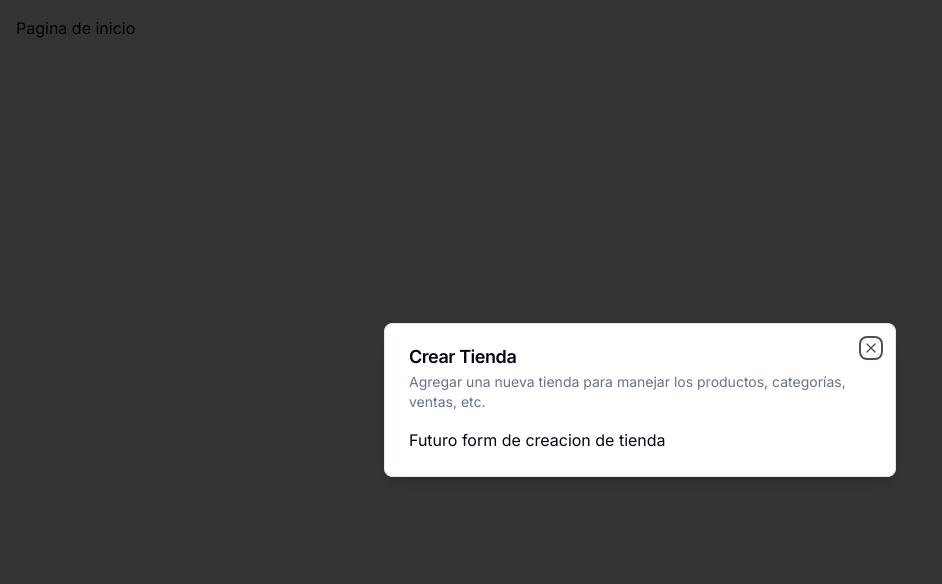
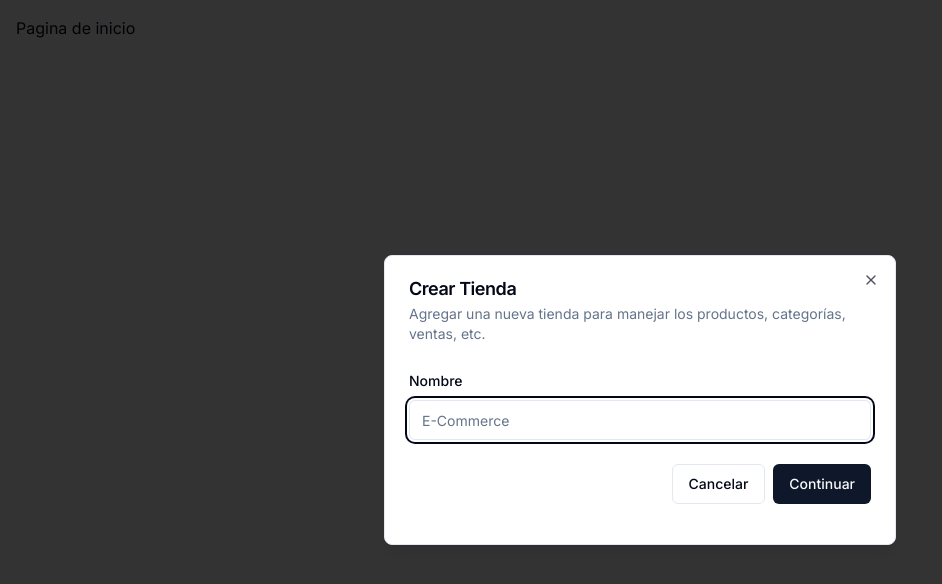
Before and after one commit to freddwithy/istore-ecommerce-dashboard, a Next.js app: page / in a window 1280 px wide. Shown: the top 584 px of the page, without its empty margins (0-942 px from the left). Built offline with nearby package versions, Linux system fonts and the light colour scheme.

Commit message:
creando-form-y-agregando-prisma

```diff
--- a/components/modals/store-modal.tsx
+++ b/components/modals/store-modal.tsx
@@ -1,10 +1,35 @@
 'use client'
+
+import * as z from 'zod'
+import { useForm } from 'react-hook-form'
+import { zodResolver } from '@hookform/resolvers/zod'
 
 import { useStoreModal } from "@/hooks/use-store-modal"
 import { Modal } from "@/components/ui/modal"
+import { Form, FormControl, FormField, FormItem, FormLabel, FormMessage } from '@/components/ui/form'
+import { Input } from '@/components/ui/input'
+import { Button } from '@/components/ui/button'
+
+
+
+const formSchema = z.object({
+    name: z.string().min(1)
+})
 
 export const StoreModal = () => {
     const storeModal = useStoreModal();
+
+    const form = useForm<z.infer<typeof formSchema>>({
+        resolver: zodResolver(formSchema),
+        defaultValues: {
+            name:'',
+        }
+    })
+
+    const onSubmit = async (values: z.infer<typeof formSchema>) => {
+        console.log(values)
+    }
+
     return (
         <Modal
             title="Crear Tienda"
@@ -12,7 +37,39 @@
             isOpen={storeModal.isOpen}
             onClose={storeModal.onClose}
             >
-            Futuro form de creacion de tienda
+            <div>
+                <div className='space-y-4 py-2 pb-4'>
+                    <Form {...form}>
+                        <form onSubmit={form.handleSubmit(onSubmit)}>
+                            <FormField
+                                control={form.control}
+                                name='name'
+                                render={({ field }) => (
+                                    <FormItem>
+                                        <FormLabel>
+                                            Nombre
+                                        </FormLabel>
+                                        <FormControl>
+                                            <Input placeholder='E-Commerce' {...field} />
+                                        </FormControl>
+                                        <FormMessage />
+                                    </FormItem>
+                                )}
+                            />
+                            <div className='pt-6 space-x-2 flex items-center justify-end w-full'>
+                                    <Button
+                                        variant='outline'
+                                        onClick={storeModal.onClose}>
+                                            Cancelar
+                                    </Button>
+                                    <Button type='submit'>
+                                        Continuar
+                                    </Button>
+                            </div>
+                        </form>
+                    </Form>
+                </div>
+            </div>
         </Modal>
     )
 }
--- /dev/null
+++ b/components/ui/form.tsx
@@ -0,0 +1,176 @@
+import * as React from "react"
+import * as LabelPrimitive from "@radix-ui/react-label"
+import { Slot } from "@radix-ui/react-slot"
+import {
+  Controller,
+  ControllerProps,
+  FieldPath,
+  FieldValues,
+  FormProvider,
+  useFormContext,
+} from "react-hook-form"
+
+import { cn } from "@/lib/utils"
+import { Label } from "@/components/ui/label"
+
+const Form = FormProvider
+
+type FormFieldContextValue<
+  TFieldValues extends FieldValues = FieldValues,
+  TName extends FieldPath<TFieldValues> = FieldPath<TFieldValues>
+> = {
+  name: TName
+}
+
+const FormFieldContext = React.createContext<FormFieldContextValue>(
+  {} as FormFieldContextValue
+)
+
+const FormField = <
+  TFieldValues extends FieldValues = FieldValues,
+  TName extends FieldPath<TFieldValues> = FieldPath<TFieldValues>
+>({
+  ...props
+}: ControllerProps<TFieldValues, TName>) => {
+  return (
+    <FormFieldContext.Provider value={{ name: props.name }}>
+      <Controller {...props} />
+    </FormFieldContext.Provider>
+  )
+}
+
+const useFormField = () => {
+  const fieldContext = React.useContext(FormFieldContext)
+  const itemContext = React.useContext(FormItemContext)
+  const { getFieldState, formState } = useFormContext()
+
+  const fieldState = getFieldState(fieldContext.name, formState)
+
+  if (!fieldContext) {
+    throw new Error("useFormField should be used within <FormField>")
+  }
+
+  const { id } = itemContext
+
+  return {
+    id,
+    name: fieldContext.name,
+    formItemId: `${id}-form-item`,
+    formDescriptionId: `${id}-form-item-description`,
+    formMessageId: `${id}-form-item-message`,
+    ...fieldState,
+  }
+}
+
+type FormItemContextValue = {
+  id: string
+}
+
+const FormItemContext = React.createContext<FormItemContextValue>(
+  {} as FormItemContextValue
+)
+
+const FormItem = React.forwardRef<
+  HTMLDivElement,
+  React.HTMLAttributes<HTMLDivElement>
+>(({ className, ...props }, ref) => {
+  const id = React.useId()
+
+  return (
+    <FormItemContext.Provider value={{ id }}>
+      <div ref={ref} className={cn("space-y-2", className)} {...props} />
+    </FormItemContext.Provider>
+  )
+})
+FormItem.displayName = "FormItem"
+
+const FormLabel = React.forwardRef<
+  React.ElementRef<typeof LabelPrimitive.Root>,
+  React.ComponentPropsWithoutRef<typeof LabelPrimitive.Root>
+>(({ className, ...props }, ref) => {
+  const { error, formItemId } = useFormField()
+
+  return (
+    <Label
+      ref={ref}
+      className={cn(error && "text-destructive", className)}
+      htmlFor={formItemId}
+      {...props}
+    />
+  )
+})
+FormLabel.displayName = "FormLabel"
+
+const FormControl = React.forwardRef<
+  React.ElementRef<typeof Slot>,
+  React.ComponentPropsWithoutRef<typeof Slot>
+>(({ ...props }, ref) => {
+  const { error, formItemId, formDescriptionId, formMessageId } = useFormField()
+
+  return (
+    <Slot
+      ref={ref}
+      id={formItemId}
+      aria-describedby={
+        !error
+          ? `${formDescriptionId}`
+          : `${formDescriptionId} ${formMessageId}`
+      }
+      aria-invalid={!!error}
+      {...props}
+    />
+  )
+})
+FormControl.displayName = "FormControl"
+
+const FormDescription = React.forwardRef<
+  HTMLParagraphElement,
+  React.HTMLAttributes<HTMLParagraphElement>
+>(({ className, ...props }, ref) => {
+  const { formDescriptionId } = useFormField()
+
+  return (
+    <p
+      ref={ref}
+      id={formDescriptionId}
+      className={cn("text-sm text-muted-foreground", className)}
+      {...props}
+    />
+  )
+})
+FormDescription.displayName = "FormDescription"
+
+const FormMessage = React.forwardRef<
+  HTMLParagraphElement,
+  React.HTMLAttributes<HTMLParagraphElement>
+>(({ className, children, ...props }, ref) => {
+  const { error, formMessageId } = useFormField()
+  const body = error ? String(error?.message) : children
+
+  if (!body) {
+    return null
+  }
+
+  return (
+    <p
+      ref={ref}
+      id={formMessageId}
+      className={cn("text-sm font-medium text-destructive", className)}
+      {...props}
+    >
+      {body}
+    </p>
+  )
+})
+FormMessage.displayName = "FormMessage"
+
+export {
+  useFormField,
+  Form,
+  FormItem,
+  FormLabel,
+  FormControl,
+  FormDescription,
+  FormMessage,
+  FormField,
+}
--- /dev/null
+++ b/components/ui/input.tsx
@@ -0,0 +1,25 @@
+import * as React from "react"
+
+import { cn } from "@/lib/utils"
+
+export interface InputProps
+  extends React.InputHTMLAttributes<HTMLInputElement> {}
+
+const Input = React.forwardRef<HTMLInputElement, InputProps>(
+  ({ className, type, ...props }, ref) => {
+    return (
+      <input
+        type={type}
+        className={cn(
+          "flex h-10 w-full rounded-md border border-input bg-background px-3 py-2 text-sm ring-offset-background file:border-0 file:bg-transparent file:text-sm file:font-medium placeholder:text-muted-foreground focus-visible:outline-none focus-visible:ring-2 focus-visible:ring-ring focus-visible:ring-offset-2 disabled:cursor-not-allowed disabled:opacity-50",
+          className
+        )}
+        ref={ref}
+        {...props}
+      />
+    )
+  }
+)
+Input.displayName = "Input"
+
+export { Input }
--- /dev/null
+++ b/components/ui/label.tsx
@@ -0,0 +1,26 @@
+"use client"
+
+import * as React from "react"
+import * as LabelPrimitive from "@radix-ui/react-label"
+import { cva, type VariantProps } from "class-variance-authority"
+
+import { cn } from "@/lib/utils"
+
+const labelVariants = cva(
+  "text-sm font-medium leading-none peer-disabled:cursor-not-allowed peer-disabled:opacity-70"
+)
+
+const Label = React.forwardRef<
+  React.ElementRef<typeof LabelPrimitive.Root>,
+  React.ComponentPropsWithoutRef<typeof LabelPrimitive.Root> &
+    VariantProps<typeof labelVariants>
+>(({ className, ...props }, ref) => (
+  <LabelPrimitive.Root
+    ref={ref}
+    className={cn(labelVariants(), className)}
+    {...props}
+  />
+))
+Label.displayName = LabelPrimitive.Root.displayName
+
+export { Label }
--- a/package.json
+++ b/package.json
@@ -10,7 +10,10 @@
   },
   "dependencies": {
     "@clerk/nextjs": "^4.29.4",
+    "@hookform/resolvers": "^3.3.4",
+    "@prisma/client": "^5.8.1",
     "@radix-ui/react-dialog": "^1.0.5",
+    "@radix-ui/react-label": "^2.0.2",
     "@radix-ui/react-slot": "^1.0.2",
     "class-variance-authority": "^0.7.0",
     "clsx": "^2.1.0",
@@ -18,8 +21,10 @@
     "next": "14.1.0",
     "react": "^18",
     "react-dom": "^18",
+    "react-hook-form": "^7.49.3",
     "tailwind-merge": "^2.2.1",
     "tailwindcss-animate": "^1.0.7",
+    "zod": "^3.22.4",
     "zustand": "^4.5.0"
   },
   "devDependencies": {
@@ -30,6 +35,7 @@
     "eslint": "^8",
     "eslint-config-next": "14.1.0",
     "postcss": "^8",
+    "prisma": "^5.8.1",
     "tailwindcss": "^3.3.0",
     "typescript": "^5"
   }
```
Also changed, not shown: 2 other files (tests, documents, lock files or other folders).
